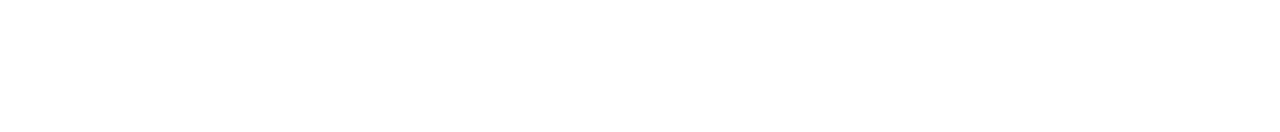
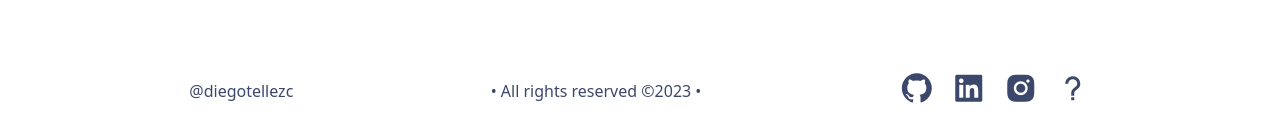
Before and after one commit to charmingdev222/users-crud, a React (Vite) app: page / in a window 1280 px wide. Shown: the part 665-797 px from the top of the page. Built offline with nearby package versions, Linux system fonts and the light colour scheme; no server answers.

Commit message:
Added the footer and constants.js

```diff
--- a/src/App.jsx
+++ b/src/App.jsx
@@ -1,21 +1,13 @@
 import axios from "axios"
 import { useEffect, useState } from "react"
+import { BASE_URL, DEFAULT_VALUES } from "./constants.js"
 import Modal from "./components/Modal"
 import Header from "./components/Header"
 import { useForm } from "react-hook-form"
 import UsersList from "./components/UsersList"
 import Swal from 'sweetalert2'
+import Footer from "./components/Footer"
 
-const BASE_URL = "https://users-crud.academlo.tech"
-
-const DEFAULT_VALUES = {
-  first_name: "",
-  last_name: "",
-  email: "",
-  password: "",
-  birthday: "",
-  image_url: ""
-}
 
 function App() {
   const [users, setUsers] = useState([])
@@ -82,13 +74,11 @@ function App() {
     .catch((err) => console.log(err))
   }
 
-
   const handleClickEdit = (data) => {
     setIsShowedForm((isShowedForm) => !isShowedForm )
     reset(data)
     setIsUserIdToEdit(data.id)
   }
-
 
   const getAllUsers = () => {
     const URL = BASE_URL + "/users/"
@@ -103,14 +93,19 @@ function App() {
     getAllUsers()
   }, [])
 
+
   return (
-    <main className="font-sans">
+    <div className="font-sans flex flex-col min-h-screen">
       <Header setIsShowedForm={setIsShowedForm} />
 
-      <Modal isShowedForm={isShowedForm} setIsShowedForm={setIsShowedForm} register={register} handleSubmit={handleSubmit} submit={submit} reset={reset} setIsUserIdToEdit={setIsUserIdToEdit} isUserIdToEdit={isUserIdToEdit} errors={errors} />
+      <main className="flex-grow">
+        <Modal isShowedForm={isShowedForm} setIsShowedForm={setIsShowedForm} register={register} handleSubmit={handleSubmit} submit={submit} reset={reset} setIsUserIdToEdit={setIsUserIdToEdit} isUserIdToEdit={isUserIdToEdit} errors={errors} />
 
-      <UsersList users={users} deleteUser={deleteUser} handleClickEdit={handleClickEdit} />
-    </main>
+        <UsersList users={users} deleteUser={deleteUser} handleClickEdit={handleClickEdit} />
+      </main>
+
+      <Footer />
+    </div>
   )
 }
 
--- /dev/null
+++ b/src/components/Footer.jsx
@@ -0,0 +1,31 @@
+import React from 'react'
+
+const Footer = () => {
+    return (
+        <footer className='mt-auto flex flex-col items-center text-dark-green mb-6 gap-2 md:flex-row md:justify-evenly'>
+
+            <div className='flex gap-x-4 md:order-last'>
+                <a className='text-4xl text-secondary-color hover:text-primary-color hover:animate-bounce' target='_blank' href="https://github.com/diegotellezc">
+                    <i className='bx bxl-github' ></i>
+                </a>
+
+                <a className='text-4xl text-secondary-color hover:text-primary-color hover:animate-bounce' target='_blank' href="https://www.linkedin.com/in/diegotellezc/">
+                    <i className='bx bxl-linkedin-square' ></i>
+                </a>
+
+                <a className='text-4xl text-secondary-color hover:text-primary-color hover:animate-bounce' target='_blank' href="https://www.instagram.com/diegotellezc/">
+                    <i className='bx bxl-instagram-alt' ></i>
+                </a>
+
+                <a className='text-4xl text-secondary-color hover:text-primary-color hover:animate-bounce' target='_blank' href="https://rickandmorty-bydt.netlify.app/">
+                    <i className='bx bx-question-mark' ></i>
+                </a>
+            </div>
+
+            <p className='md:order-2 text-secondary-color'>• All rights reserved ©2023 • </p>
+            <p className='text-secondary-color'>@diegotellezc</p>
+        </footer>
+    )
+}
+
+export default Footer
--- /dev/null
+++ b/src/constants.js
@@ -0,0 +1,10 @@
+export const BASE_URL = "https://users-crud.academlo.tech"
+
+export const DEFAULT_VALUES = {
+    first_name: "",
+    last_name: "",
+    email: "",
+    password: "",
+    birthday: "",
+    image_url: ""
+}
```
